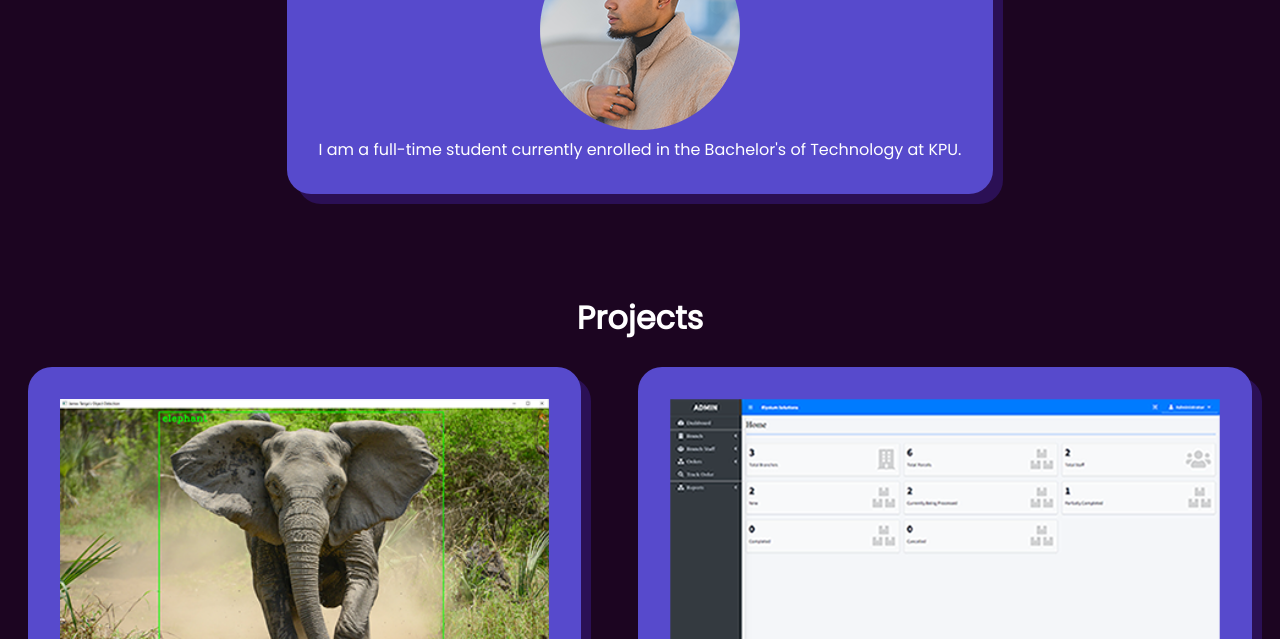
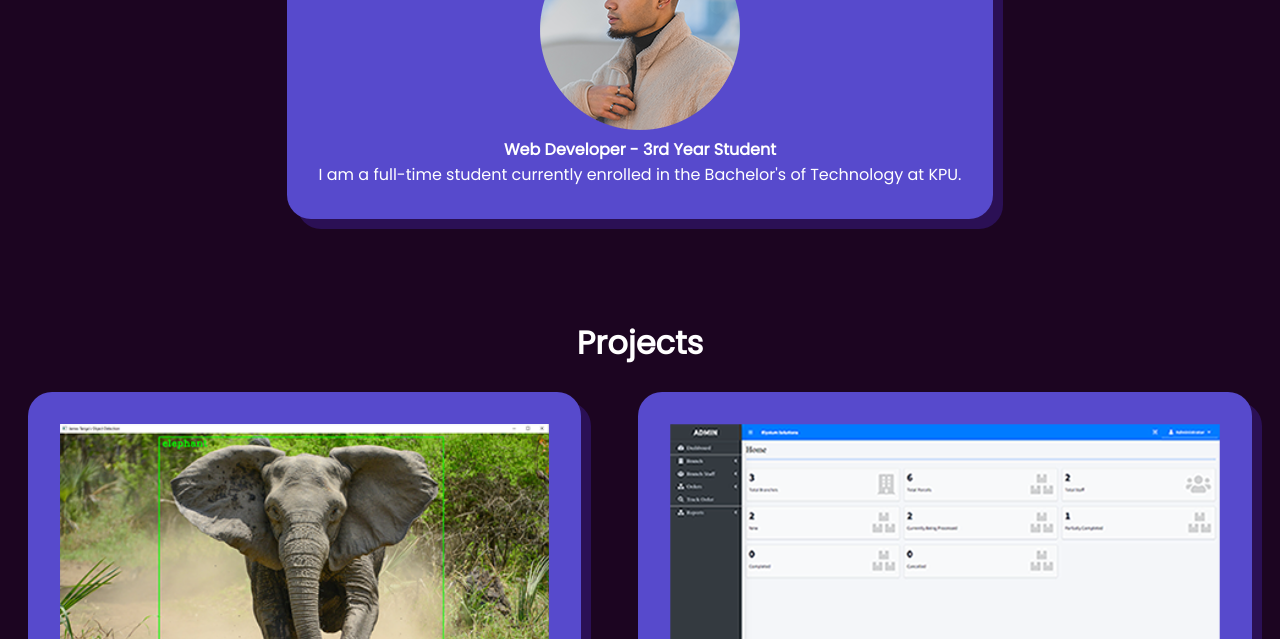
Before and after one commit to jamestariga/jamestariga-old-website, a plain HTML site: page index.html in a window 1280 px wide. Shown: the part 1220-1859 px from the top of the page. Drawn offline with Linux system fonts and the light colour scheme.

Commit message:
Minor Update

```diff
--- a/css/style.css
+++ b/css/style.css
@@ -159,6 +159,11 @@ nav {
   box-shadow: 10px 10px#2b1055;
 }
 
+.flex h4 {
+  color: #fff;
+}
+
+
 .flex p {
   font-size: 1.0em;
   color: #fff;
--- a/index.html
+++ b/index.html
@@ -61,6 +61,7 @@
   <div class="container">
     <div class="flex">
       <img src="./Images/JamesPFP.png" alt="James Tariga">
+      <h4>Web Developer - 3rd Year Student</h4>
       <p>I am a full-time student currently enrolled in the Bachelor's of Technology at KPU.</p>
     </div>
   </div>
```
